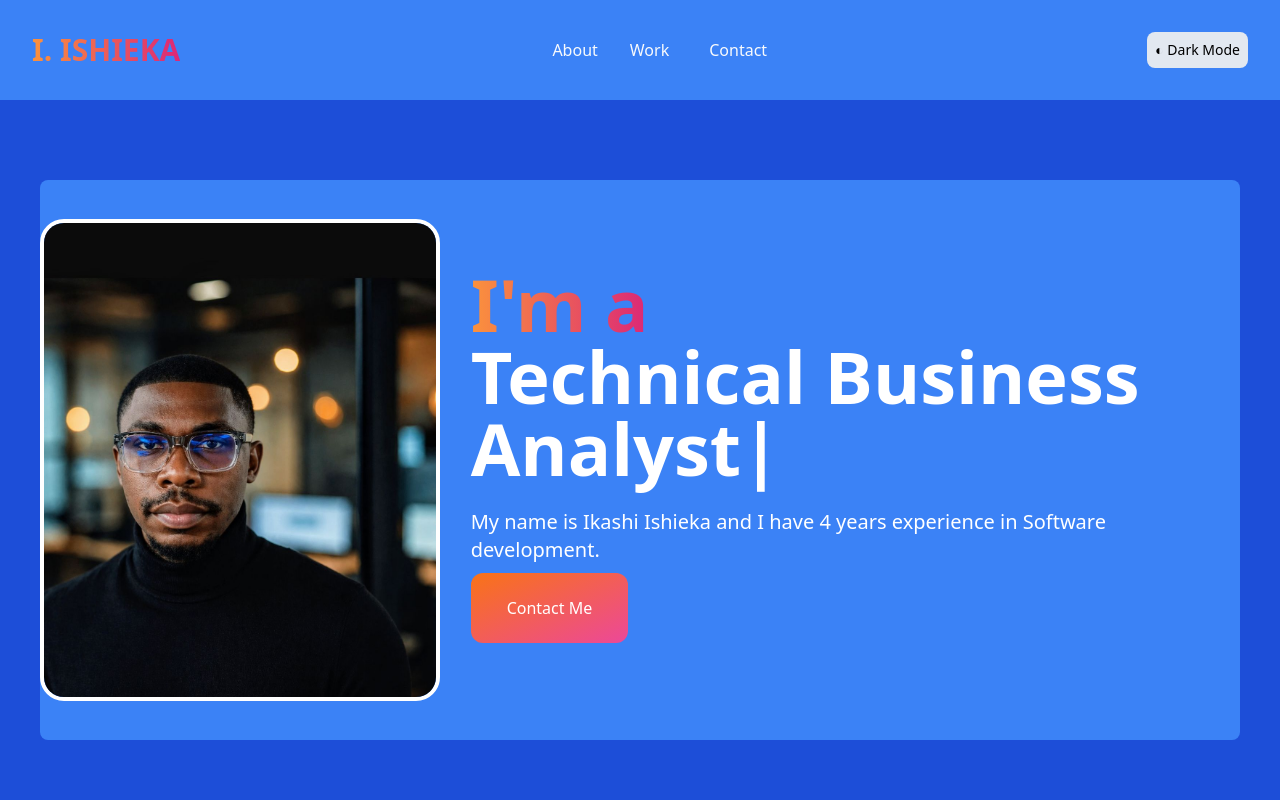
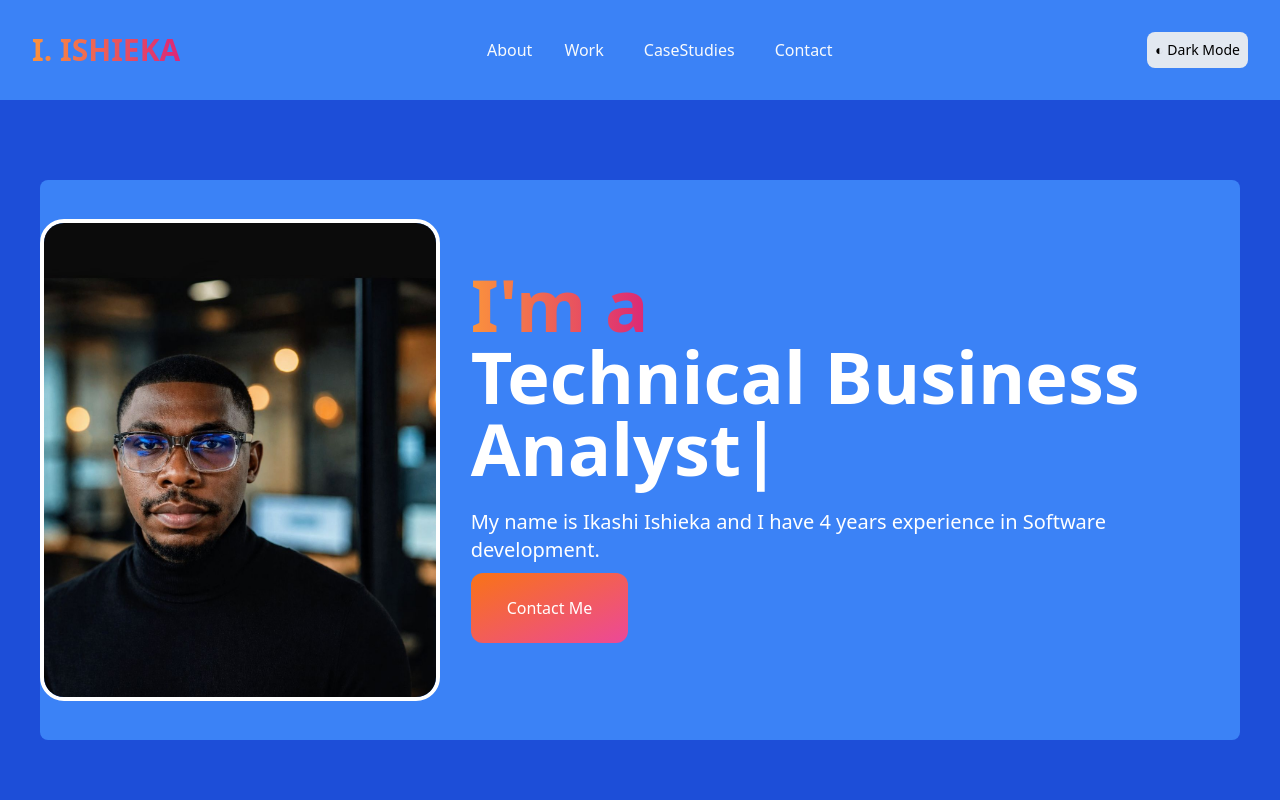
Before and after one commit to sam-guru/portfolio, a React (Create React App) app: page / in a window 1280 px wide. Shown: the top 800 px of the page. Built offline with nearby package versions, Linux system fonts and the light colour scheme.

Commit message:
nav updated - case studies added

```diff
--- a/src/components/Navbar.jsx
+++ b/src/components/Navbar.jsx
@@ -27,6 +27,7 @@ const Navbar = () => {
       <ul className='hidden md:flex'>
         <li className='p-5 hover:bg-blue-800 rounded-xl px-3'><a href='#about'>About</a></li>
         <li className='p-5 hover:bg-blue-800 rounded-xl'><a href='#work'>Work</a></li>
+        <li className='p-5 hover:bg-blue-800 rounded-xl'><a href='#caseStudies'>CaseStudies</a></li>
         <li className='p-5 hover:bg-blue-800 rounded-xl'><a href='#contact'>Contact</a></li>
       </ul>
 
@@ -47,6 +48,7 @@ const Navbar = () => {
           <li className='p-2'><a href='/'>Home</a></li>
           <li className='p-2'><a href='#about' onClick={handleNav}>About</a></li>
           <li className='p-2'><a href='#work' onClick={handleNav}>Work</a></li>
+          <li className='p-2'><a href='#caseStudies' onClick={handleNav}>Case Studies</a></li>
           <li className='p-2'><a href='#contact' onClick={handleNav}>Contact</a></li>
         </ul>
       </div>
```
